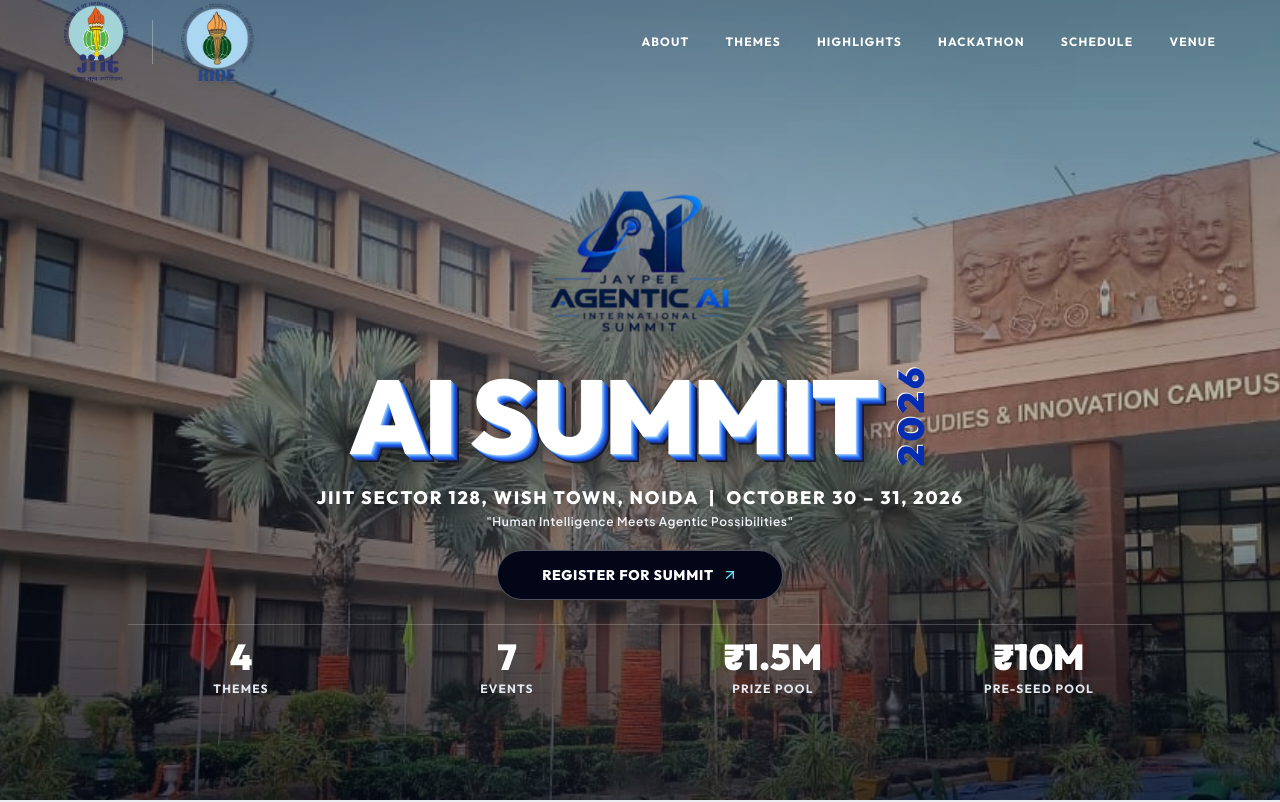
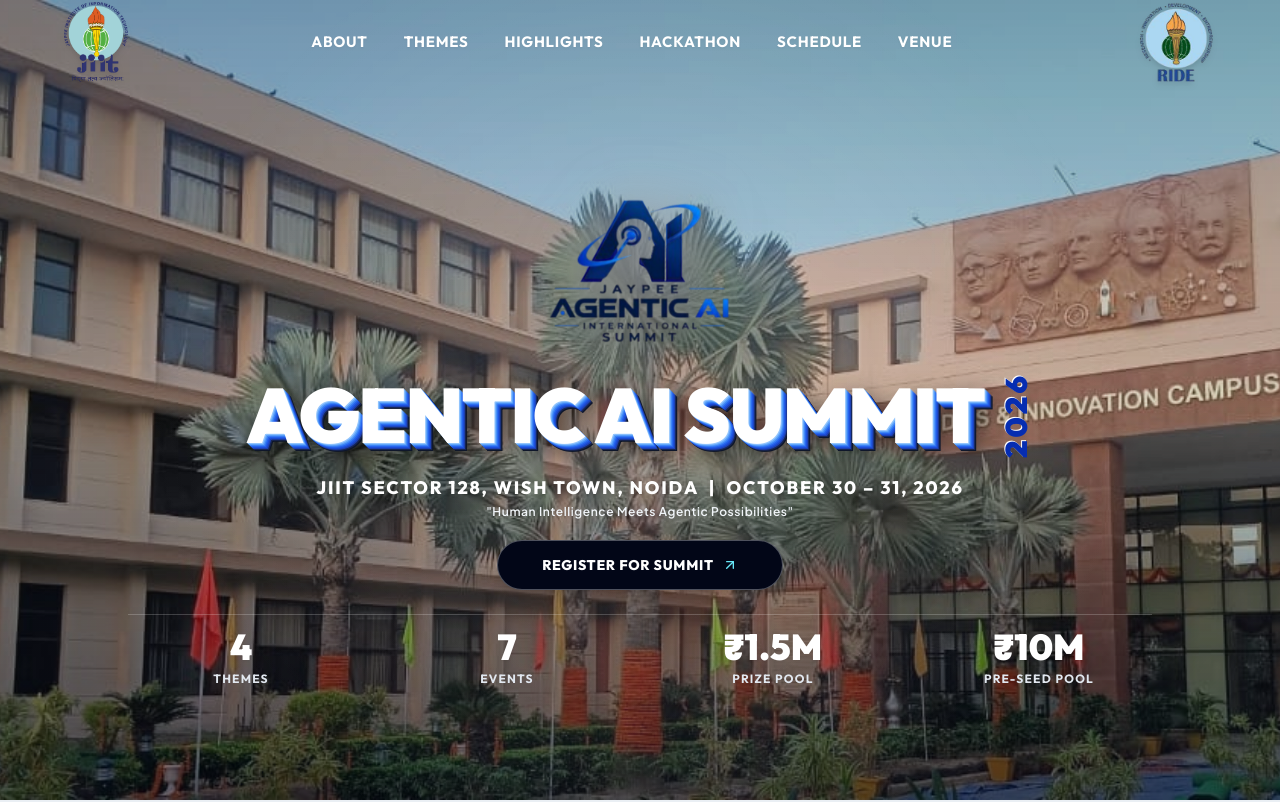
Before and after one commit to madhavgairola/jai-summit, a React (Vite) app: page / in a window 1280 px wide. Shown: the top 802 px of the page. Built offline with nearby package versions, Linux system fonts and the light colour scheme.

Commit message:
Place logos on opposite corners, center nav links with larger font, lighten background tint, and update title to AGENTIC AI SUMMIT

```diff
--- a/src/App.jsx
+++ b/src/App.jsx
@@ -79,18 +79,18 @@
         />
 
         {/* Lighter, Less Dominant Neutral Cinematic Overlay */}
-        <div className="absolute inset-0 bg-gradient-to-b from-slate-950/50 via-slate-900/25 to-slate-950/65 z-10 backdrop-brightness-[0.98]" />
+        <div className="absolute inset-0 bg-gradient-to-b from-slate-950/35 via-slate-900/15 to-slate-950/50 z-10 backdrop-brightness-100" />
 
         {/* Soft Center Backlight for Logo & Typography Contrast */}
         <div className="absolute inset-0 bg-[radial-gradient(circle_at_center,rgba(255,255,255,0.14)_0%,transparent_65%)] z-10 pointer-events-none" />
 
         {/* =====================================================================
-            TOP NAVBAR: Transparent, No Tab Background, Clean Logos (No White Box)
+            TOP NAVBAR: Logos on Both Corners, Centered Navigation Menu
             ===================================================================== */}
         <nav className="relative z-20 w-full max-w-[1600px] mx-auto px-6 sm:px-12 lg:px-16 h-[84px] max-h-[84px] flex items-center justify-between">
 
-          {/* Top Left: Official JIIT & RIDE Logos (NO white background box) */}
-          <div className="flex items-center gap-5 sm:gap-6">
+          {/* Top Left: Official JIIT Logo */}
+          <div className="flex items-center">
             <a
               href="#home"
               className="transition-transform duration-200 hover:scale-105 flex items-center justify-center"
@@ -102,9 +102,32 @@
                 className="h-14 sm:h-16 md:h-[4.5rem] lg:h-20 w-auto object-contain drop-shadow-md"
               />
             </a>
+          </div>
 
-            <div className="h-9 sm:h-11 w-px bg-white/30"></div>
+          {/* Center / Middle: Clean Navigation Links with Increased Font Size */}
+          <div className="hidden lg:flex items-center justify-center gap-7 xl:gap-9">
+            <a href="#about" className="text-sm lg:text-[15px] font-bold text-white hover:text-cyan-300 transition-all duration-200 tracking-wider uppercase font-display drop-shadow-sm hover:-translate-y-0.5">
+              About
+            </a>
+            <a href="#thematic-areas" className="text-sm lg:text-[15px] font-bold text-white hover:text-cyan-300 transition-all duration-200 tracking-wider uppercase font-display drop-shadow-sm hover:-translate-y-0.5">
+              Themes
+            </a>
+            <a href="#highlights" className="text-sm lg:text-[15px] font-bold text-white hover:text-cyan-300 transition-all duration-200 tracking-wider uppercase font-display drop-shadow-sm hover:-translate-y-0.5">
+              Highlights
+            </a>
+            <a href="#hackathon" className="text-sm lg:text-[15px] font-bold text-white hover:text-cyan-300 transition-all duration-200 tracking-wider uppercase font-display drop-shadow-sm hover:-translate-y-0.5">
+              Hackathon
+            </a>
+            <a href="#schedule" className="text-sm lg:text-[15px] font-bold text-white hover:text-cyan-300 transition-all duration-200 tracking-wider uppercase font-display drop-shadow-sm hover:-translate-y-0.5">
+              Schedule
+            </a>
+            <a href="#directions" className="text-sm lg:text-[15px] font-bold text-white hover:text-cyan-300 transition-all duration-200 tracking-wider uppercase font-display drop-shadow-sm hover:-translate-y-0.5">
+              Venue
+            </a>
+          </div>
 
+          {/* Top Right: Official RIDE Logo & Mobile Menu Toggle */}
+          <div className="flex items-center gap-3 sm:gap-4">
             <a
               href="#about"
               className="transition-transform duration-200 hover:scale-105 flex items-center justify-center"
@@ -116,29 +139,6 @@
                 className="h-14 sm:h-16 md:h-[4.5rem] lg:h-20 w-auto object-contain drop-shadow-md"
               />
             </a>
-          </div>
-
-          {/* Top Right: Clean Text Navigation Links (Single Register Button Kept in Hero Center) */}
-          <div className="hidden lg:flex items-center gap-9">
-            <a href="#about" className="text-xs font-bold text-white hover:text-cyan-300 transition-all duration-200 tracking-widest uppercase font-display drop-shadow-sm hover:-translate-y-0.5">
-              About
-            </a>
-            <a href="#thematic-areas" className="text-xs font-bold text-white hover:text-cyan-300 transition-all duration-200 tracking-widest uppercase font-display drop-shadow-sm hover:-translate-y-0.5">
-              Themes
-            </a>
-            <a href="#highlights" className="text-xs font-bold text-white hover:text-cyan-300 transition-all duration-200 tracking-widest uppercase font-display drop-shadow-sm hover:-translate-y-0.5">
-              Highlights
-            </a>
-            <a href="#hackathon" className="text-xs font-bold text-white hover:text-cyan-300 transition-all duration-200 tracking-widest uppercase font-display drop-shadow-sm hover:-translate-y-0.5">
-              Hackathon
-            </a>
-            <a href="#schedule" className="text-xs font-bold text-white hover:text-cyan-300 transition-all duration-200 tracking-widest uppercase font-display drop-shadow-sm hover:-translate-y-0.5">
-              Schedule
-            </a>
-            <a href="#directions" className="text-xs font-bold text-white hover:text-cyan-300 transition-all duration-200 tracking-widest uppercase font-display drop-shadow-sm hover:-translate-y-0.5">
-              Venue
-            </a>
-          </div>
 
             {/* Mobile Menu Button */}
             <button
@@ -148,6 +148,7 @@
             >
               {mobileMenuOpen ? <X className="w-6 h-6" /> : <Menu className="w-6 h-6" />}
             </button>
+          </div>
         </nav>
 
         {/* Mobile Navigation Drawer */}
@@ -184,17 +185,17 @@
             />
           </div>
 
-          {/* 3D SUMMIT + #062DB1 2026 Display Typography */}
+          {/* 3D AGENTIC AI SUMMIT + #062DB1 2026 Display Typography */}
           <div className="relative inline-flex items-center justify-center select-none my-0.5 sm:my-1 transition-transform duration-300 hover:scale-[1.01]">
 
-            {/* The Word "AI SUMMIT" with 3D Blue Extrusion */}
-            <h1 className="font-display font-black text-4xl sm:text-5xl md:text-6xl lg:text-[5.5rem] xl:text-[6.5rem] 2xl:text-[7rem] tracking-tight leading-none text-3d-summit uppercase whitespace-nowrap">
-              AI SUMMIT
+            {/* The Words "AGENTIC AI SUMMIT" with 3D Blue Extrusion */}
+            <h1 className="font-display font-black text-3xl sm:text-4xl md:text-5xl lg:text-[4rem] xl:text-[4.8rem] 2xl:text-[5.5rem] tracking-tight leading-none text-3d-summit uppercase whitespace-nowrap">
+              AGENTIC AI SUMMIT
             </h1>
 
             {/* Rotated "2026" with user-specified color: #062DB1 */}
             <div className="ml-2 sm:ml-3.5 flex flex-col items-center justify-center">
-              <span className="text-vertical-year font-display font-black text-base sm:text-xl md:text-2xl lg:text-3xl xl:text-4xl text-[#062DB1] drop-shadow-[1px_1px_0_#ffffff] tracking-widest">
+              <span className="text-vertical-year font-display font-black text-sm sm:text-base md:text-xl lg:text-2xl xl:text-3xl text-[#062DB1] drop-shadow-[1px_1px_0_#ffffff] tracking-widest">
                 2026
               </span>
             </div>
```
Lines whose indentation alone changed are shown as unchanged.
